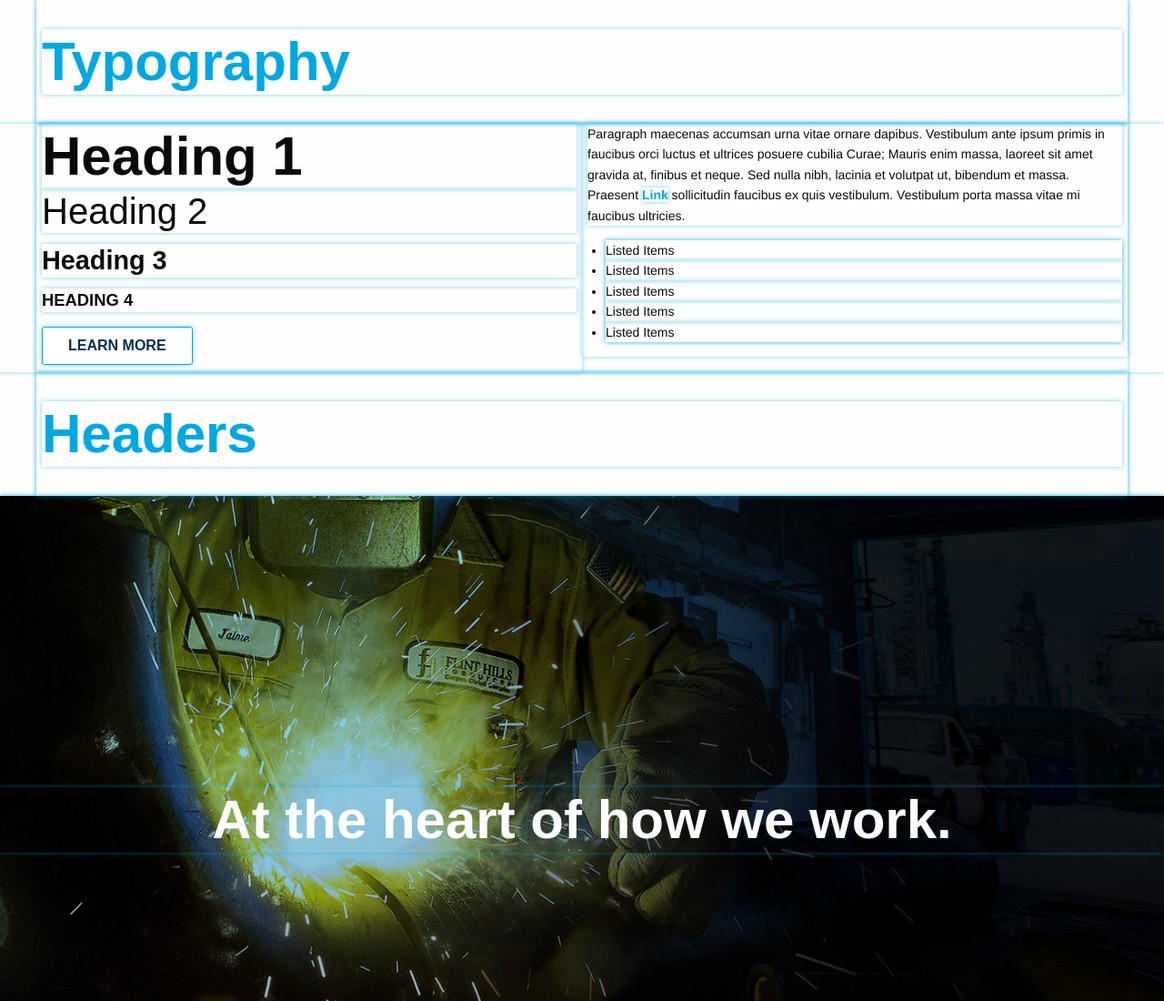
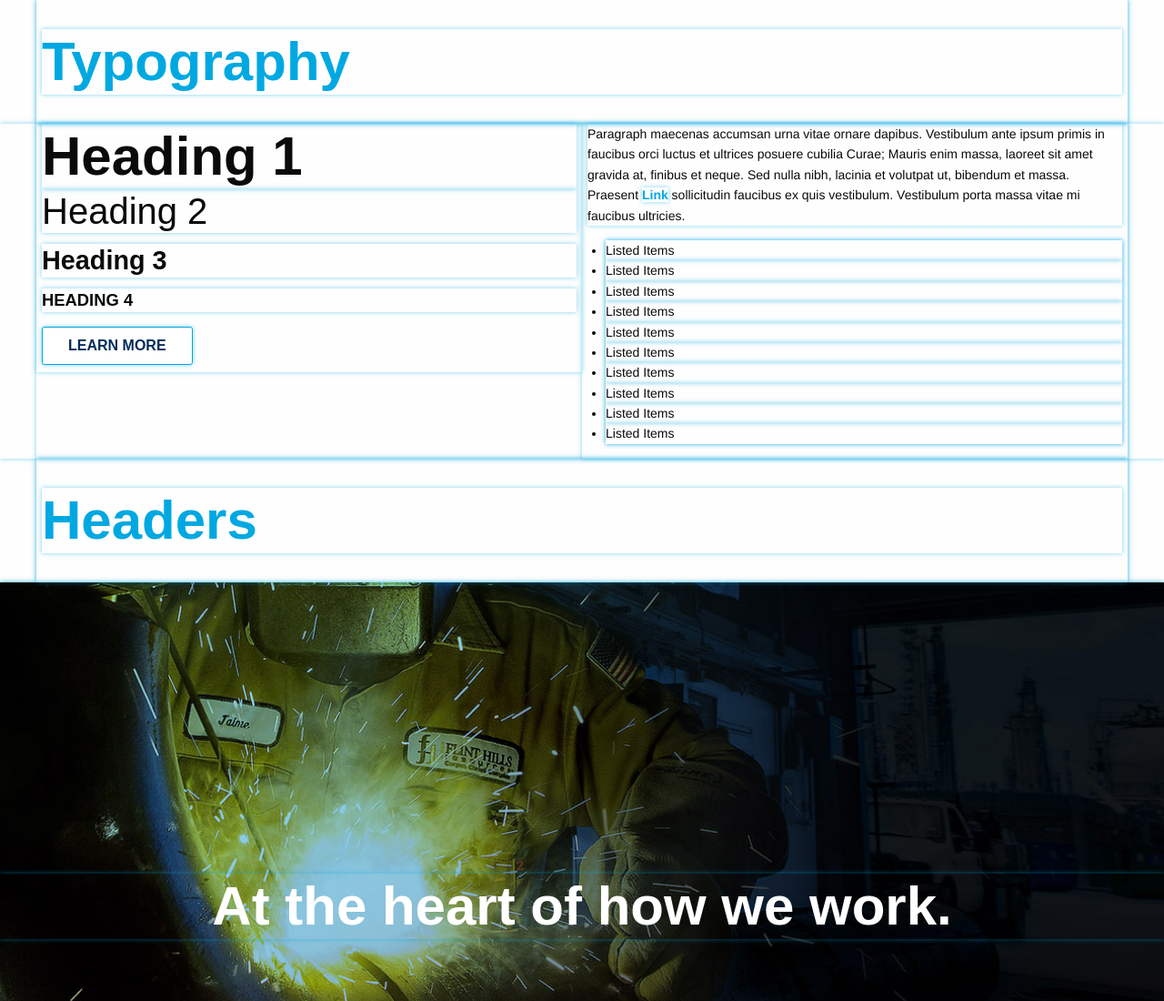
Before and after one commit to mrodriguez-kcg/koch-framework, a plain HTML site: page index.html in a window 1280 px wide. Shown: the top 1100 px of the page at 91% size. Drawn offline with nearby package versions, Linux system fonts and the light colour scheme.

Commit message:
Test Commit
Testing commit function.

```diff
--- a/index.html
+++ b/index.html
@@ -26,6 +26,11 @@
 			<div class="large-6 columns">
 				<p>Paragraph maecenas accumsan urna vitae ornare dapibus. Vestibulum ante ipsum primis in faucibus orci luctus et ultrices posuere cubilia Curae; Mauris enim massa, laoreet sit amet gravida at, finibus et neque. Sed nulla nibh, lacinia et volutpat ut, bibendum et massa. Praesent <a href="#">Link</a> sollicitudin faucibus ex quis vestibulum. Vestibulum porta massa vitae mi faucibus ultricies.</p>
 				<ul>
+					<li>Listed Items</li>
+					<li>Listed Items</li>
+					<li>Listed Items</li>
+					<li>Listed Items</li>
+					<li>Listed Items</li>
 					<li>Listed Items</li>
 					<li>Listed Items</li>
 					<li>Listed Items</li>
```
